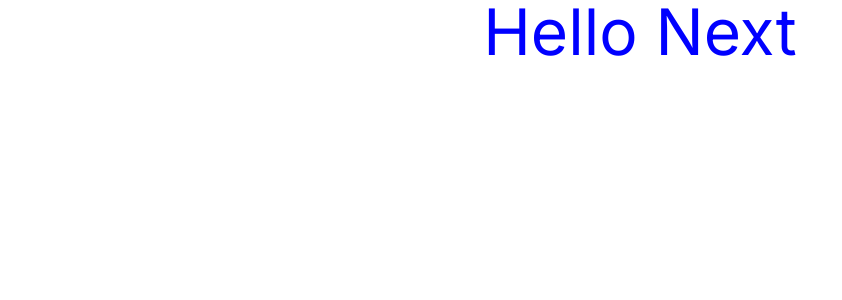
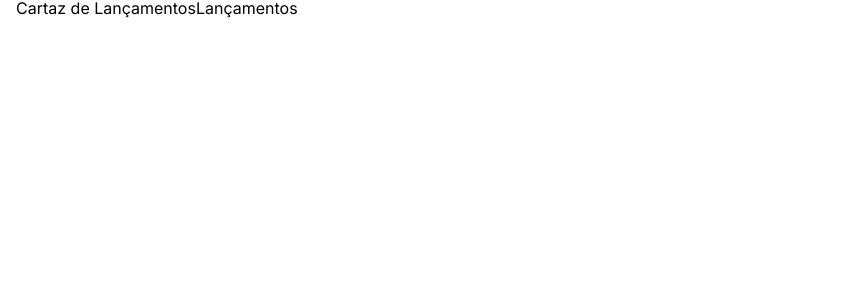
Before and after one commit to caioeduardo4100/projeto-bahea-cine, a Next.js app in the folder bahea-cine/: page / in a window 1280 px wide. Shown: the top 300 px of the page, without its empty margins (0-842 px from the left). Built offline with nearby package versions, Linux system fonts and the light colour scheme.

Commit message:
created class 'menu'

```diff
--- a/bahea-cine/src/app/globals.css
+++ b/bahea-cine/src/app/globals.css
@@ -47,10 +47,6 @@ table {
 	border-spacing: 0;
 }
 
-h1 {
-  color: blue;
-  display: flex;
-  flex-direction: column;
-  text-align: center;
-  font-size: 4.0rem;
+.Menu {
+	padding-left: 1rem;
 }
--- a/bahea-cine/src/app/page.js
+++ b/bahea-cine/src/app/page.js
@@ -4,7 +4,11 @@ import styles from "./page.module.css";
 export default function Home() {
   return (
     <main className={styles.main}>
-       <h1>Hello Next</h1>
+      <div className="Menu">
+        <a>Cartaz de Lançamentos</a>
+        <a>Lançamentos</a>
+      </div>
+
     </main>
   );
 }
```
